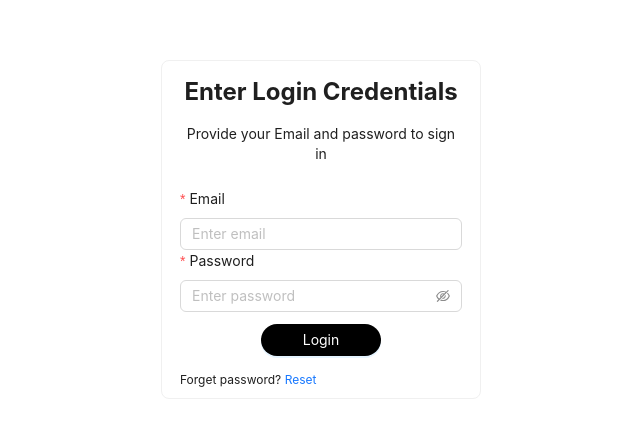
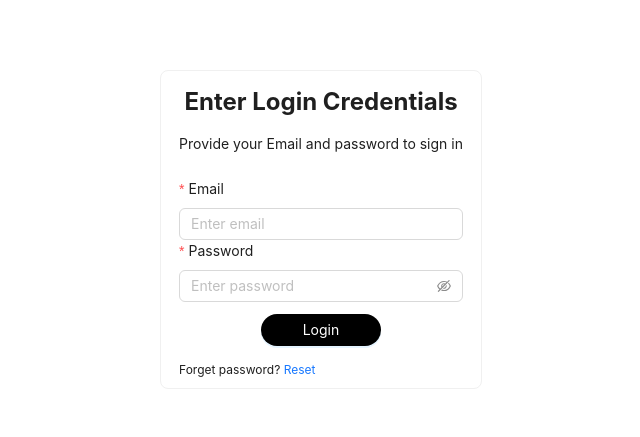
Before and after one commit to emmasam1/pointOfSales, a React (Vite) app: page / in a window 1280 px wide. Shown: the part 171-608 px from the top of the page, without its empty margins (319-959 px from the left). Built offline with nearby package versions, Linux system fonts and the light colour scheme.

Commit message:
fixed login form

```diff
--- a/src/layouts/DashboardLayout.jsx
+++ b/src/layouts/DashboardLayout.jsx
@@ -41,7 +41,7 @@ const DashboardLayout = () => {
   const [isModalVisible, setIsModalVisible] = useState(false);
   const navigate = useNavigate();
   const { user, baseUrl, token } = useAuthConfig();
-  console.log(user)
+  // console.log(user)
 
   let title = "Default Title";
 
--- a/src/pages/admin/Dashboard.jsx
+++ b/src/pages/admin/Dashboard.jsx
@@ -183,7 +183,7 @@ const Dashboard = () => {
       try {
         setLoading(true);
         const response = await axios.get(
-          `https://trademate-bn9u.onrender.com/api/dashboard?month=${selectedMonth}&year=${selectedYear}`,
+          `${baseUrl}/dashboard?month=${selectedMonth}&year=${selectedYear}`,
           {
             headers: { Authorization: `Bearer ${token}` },
           }
--- a/src/pages/auth/ForgetPassword.jsx
+++ b/src/pages/auth/ForgetPassword.jsx
@@ -27,7 +27,7 @@ const ForgetPassword = () => {
   return (
     <div className="flex justify-center items-center h-screen bg-white">
       {contextHolder}
-      <Card className="w-3/12 !px-2">
+      <Card className="sm:w-auto max-w-sm !px-2">
         <h1 className="text-center text-2xl md:text-2xl font-bold mb-4">
           Reset Password
         </h1>
--- a/src/pages/auth/Login.jsx
+++ b/src/pages/auth/Login.jsx
@@ -41,7 +41,8 @@ const Login = () => {
   return (
     <div className="flex justify-center items-center h-screen bg-white">
       {contextHolder}
-      <Card className="w-3/12 !px-2">
+
+      <Card className="sm:w-auto max-w-sm !px-2">
         <h1 className="text-center text-2xl md:text-2xl font-bold mb-4">
           Enter Login Credentials
         </h1>
```
